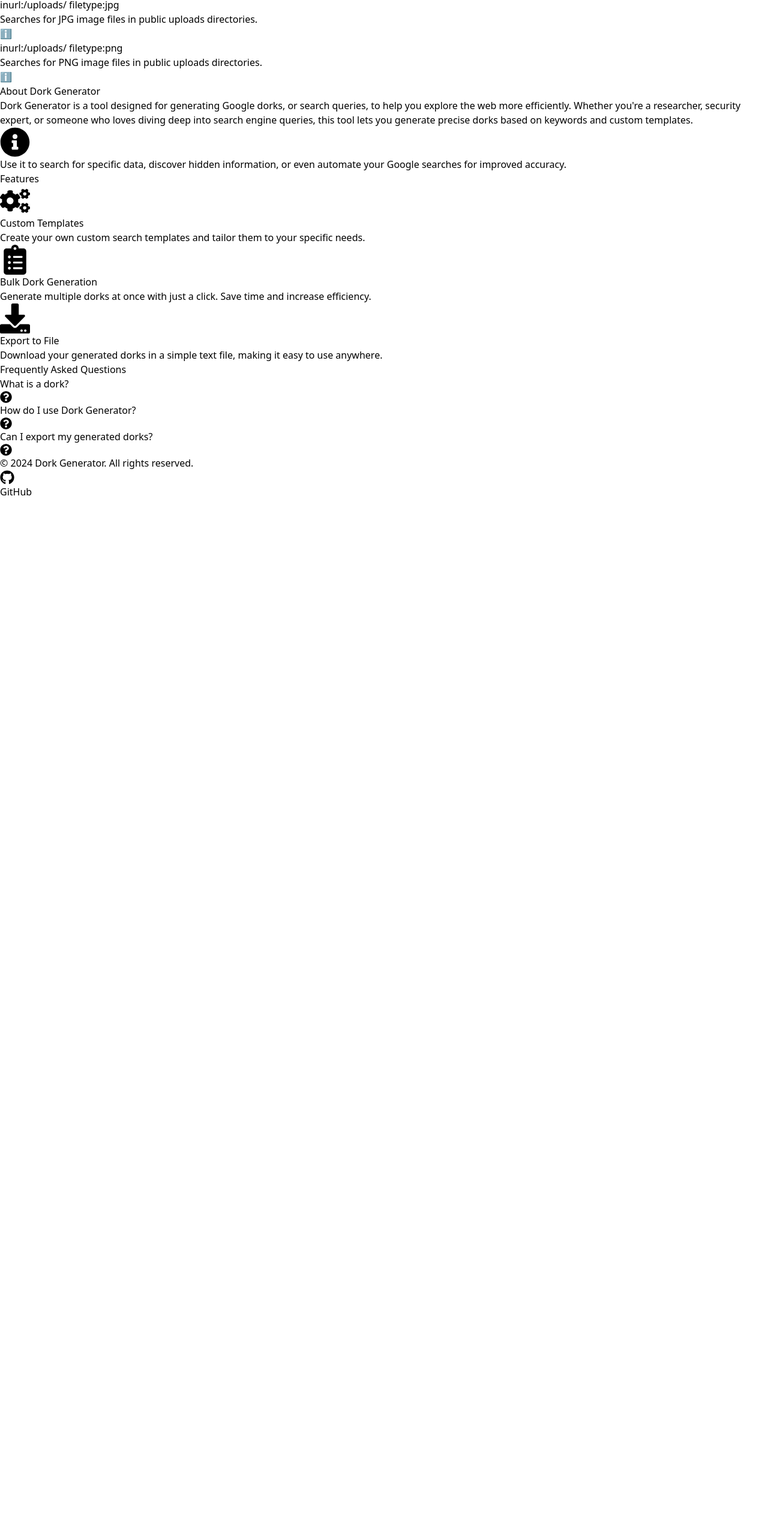
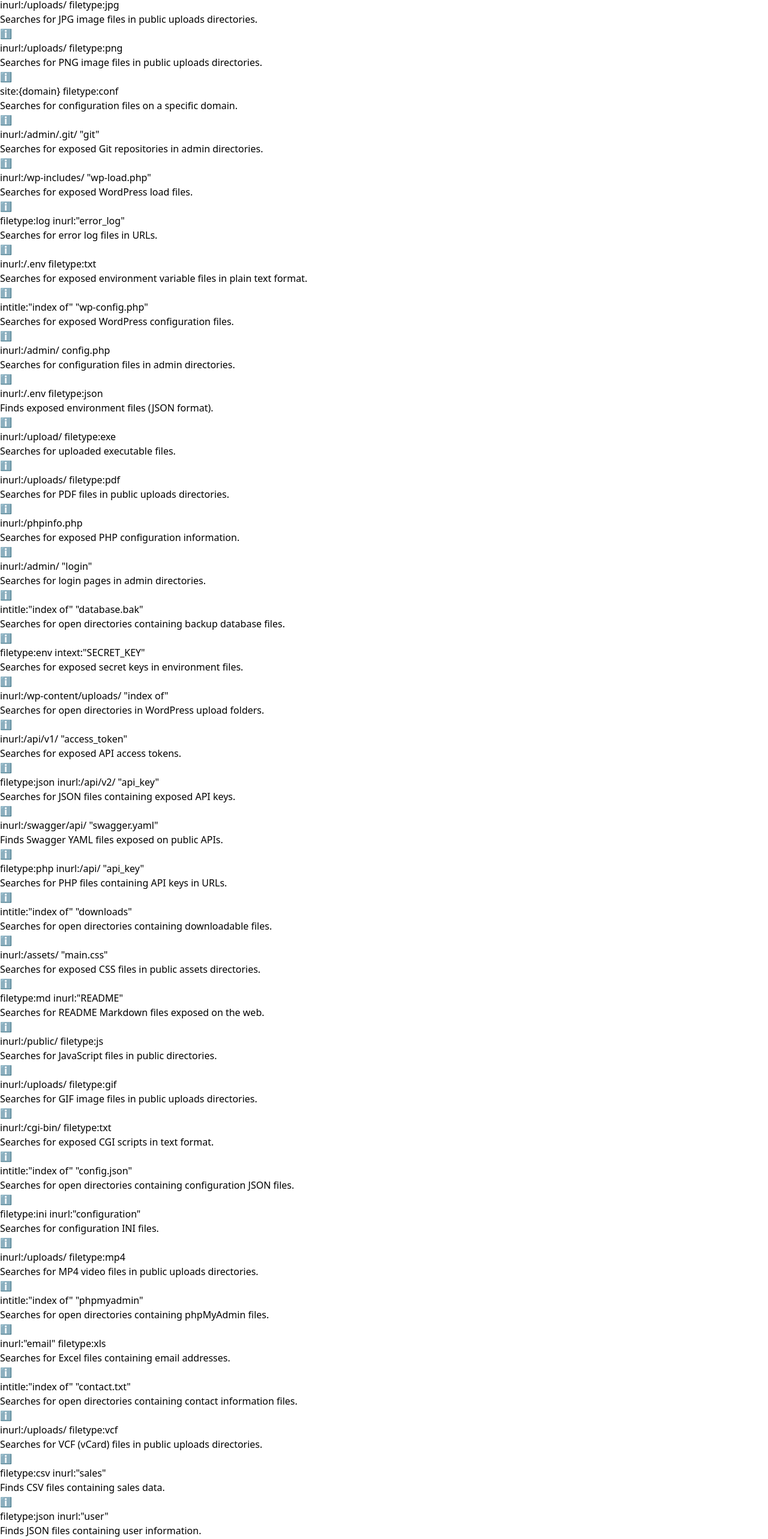
Before and after one commit to ltxstudio/DorkGenerator, a React (Vite) app: page / in a window 1280 px wide. Shown: the part 3872-6438 px from the top of the page at 60% size. Before the commit the page ends 4704 px from the top, so only its background shows below. Built offline with nearby package versions, Linux system fonts and the light colour scheme.

Commit message:
Update dorkTemplates.js

```diff
--- a/src/data/dorkTemplates.js
+++ b/src/data/dorkTemplates.js
@@ -214,6 +214,154 @@
     template: "inurl:/uploads/ filetype:png",
     description: "Searches for PNG image files in public uploads directories.",
   },
+  {
+    template: "site:{domain} filetype:conf",
+    description: "Searches for configuration files on a specific domain.",
+  },
+  {
+    template: "inurl:/admin/.git/ \"git\"",
+    description: "Searches for exposed Git repositories in admin directories.",
+  },
+  {
+    template: "inurl:/wp-includes/ \"wp-load.php\"",
+    description: "Searches for exposed WordPress load files.",
+  },
+  {
+    template: "filetype:log inurl:\"error_log\"",
+    description: "Searches for error log files in URLs.",
+  },
+  {
+    template: "inurl:/.env filetype:txt",
+    description: "Searches for exposed environment variable files in plain text format.",
+  },
+
+  // Search for specific file types or exposed credentials
+  {
+    template: "intitle:\"index of\" \"wp-config.php\"",
+    description: "Searches for exposed WordPress configuration files.",
+  },
+  {
+    template: "inurl:/admin/ config.php",
+    description: "Searches for configuration files in admin directories.",
+  },
+  {
+    template: "inurl:/.env filetype:json",
+    description: "Finds exposed environment files (JSON format).",
+  },
+  {
+    template: "inurl:/upload/ filetype:exe",
+    description: "Searches for uploaded executable files.",
+  },
+  {
+    template: "inurl:/uploads/ filetype:pdf",
+    description: "Searches for PDF files in public uploads directories.",
+  },
+
+  // Search for sensitive application data
+  {
+    template: "inurl:/phpinfo.php",
+    description: "Searches for exposed PHP configuration information.",
+  },
+  {
+    template: "inurl:/admin/ \"login\"",
+    description: "Searches for login pages in admin directories.",
+  },
+  {
+    template: "intitle:\"index of\" \"database.bak\"",
+    description: "Searches for open directories containing backup database files.",
+  },
+  {
+    template: "filetype:env intext:\"SECRET_KEY\"",
+    description: "Searches for exposed secret keys in environment files.",
+  },
+  {
+    template: "inurl:/wp-content/uploads/ \"index of\"",
+    description: "Searches for open directories in WordPress upload folders.",
+  },
+
+  // Search for exposed or outdated APIs
+  {
+    template: "inurl:/api/v1/ \"access_token\"",
+    description: "Searches for exposed API access tokens.",
+  },
+  {
+    template: "filetype:json inurl:/api/v2/ \"api_key\"",
+    description: "Searches for JSON files containing exposed API keys.",
+  },
+  {
+    template: "inurl:/swagger/api/ \"swagger.yaml\"",
+    description: "Finds Swagger YAML files exposed on public APIs.",
+  },
+  {
+    template: "filetype:php inurl:/api/ \"api_key\"",
+    description: "Searches for PHP files containing API keys in URLs.",
+  },
+
+  // Miscellaneous dorks for assets or specific content types
+  {
+    template: "intitle:\"index of\" \"downloads\"",
+    description: "Searches for open directories containing downloadable files.",
+  },
+  {
+    template: "inurl:/assets/ \"main.css\"",
+    description: "Searches for exposed CSS files in public assets directories.",
+  },
+  {
+    template: "filetype:md inurl:\"README\"",
+    description: "Searches for README Markdown files exposed on the web.",
+  },
+  {
+    template: "inurl:/public/ filetype:js",
+    description: "Searches for JavaScript files in public directories.",
+  },
+  {
+    template: "inurl:/uploads/ filetype:gif",
+    description: "Searches for GIF image files in public uploads directories.",
+  },
+
+  // Search for additional vulnerabilities and server information
+  {
+    template: "inurl:/cgi-bin/ filetype:txt",
+    description: "Searches for exposed CGI scripts in text format.",
+  },
+  {
+    template: "intitle:\"index of\" \"config.json\"",
+    description: "Searches for open directories containing configuration JSON files.",
+  },
+  {
+    template: "filetype:ini inurl:\"configuration\"",
+    description: "Searches for configuration INI files.",
+  },
+  {
+    template: "inurl:/uploads/ filetype:mp4",
+    description: "Searches for MP4 video files in public uploads directories.",
+  },
+  {
+    template: "intitle:\"index of\" \"phpmyadmin\"",
+    description: "Searches for open directories containing phpMyAdmin files.",
+  },
+
+  // Search for sensitive user data or personal information
+  {
+    template: "inurl:\"email\" filetype:xls",
+    description: "Searches for Excel files containing email addresses.",
+  },
+  {
+    template: "intitle:\"index of\" \"contact.txt\"",
+    description: "Searches for open directories containing contact information files.",
+  },
+  {
+    template: "inurl:/uploads/ filetype:vcf",
+    description: "Searches for VCF (vCard) files in public uploads directories.",
+  },
+  {
+    template: "filetype:csv inurl:\"sales\"",
+    description: "Finds CSV files containing sales data.",
+  },
+  {
+    template: "filetype:json inurl:\"user\"",
+    description: "Finds JSON files containing user information.",
+  },
 ];
 
 export default dorkTemplates;
```
